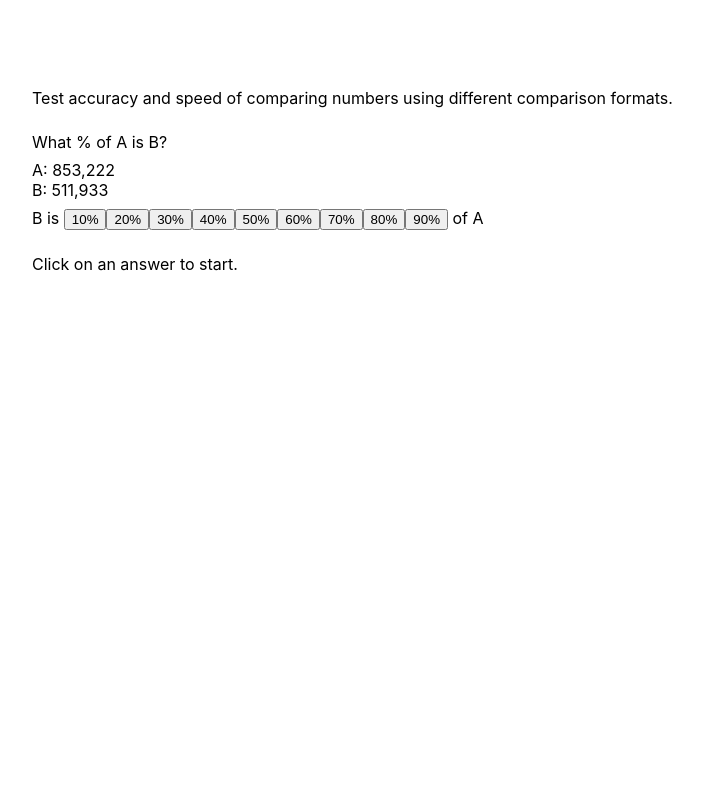
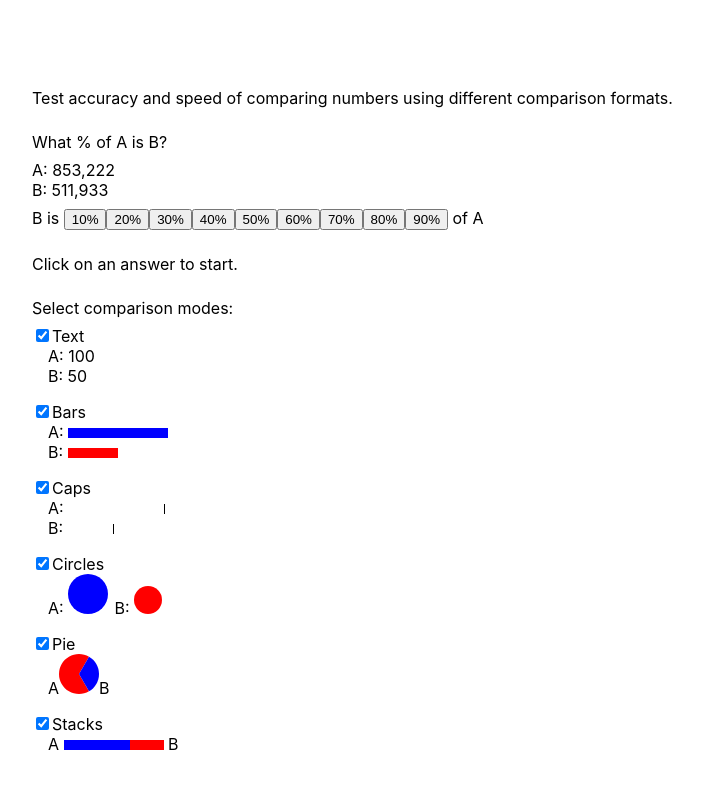
Before and after one commit to smoogly/relative-values-perception, a React (Create React App) app: page / in a window 1280 px wide. Shown: the top 788 px of the page, without its empty margins (0-703 px from the left). Built offline with nearby package versions, Linux system fonts and the light colour scheme.

Commit message:
Choice of comparators

```diff
--- a/src/App.module.scss
+++ b/src/App.module.scss
@@ -1,3 +1,15 @@
 .app {
   padding: 4em 2em;
 }
+
+.comparator {
+  margin-bottom: 1em;
+
+  &__label {
+    display: inline-block;
+  }
+
+  &__thumbnail {
+    margin-left: 1em;
+  }
+}
--- a/src/App.tsx
+++ b/src/App.tsx
@@ -2,29 +2,79 @@ import styles from './App.module.scss';
 
 import React, { PureComponent } from 'react';
 import Test from "./Test";
+import { Comparator } from "./comparators/type";
+import { TextComparator } from "./comparators/text";
+import { BarComparator } from "./comparators/bars";
+import { CapComparator } from "./comparators/caps";
+import { CirclesComparator } from "./comparators/circles";
+import { PieComparator } from "./comparators/pie";
+import { StackComparator } from "./comparators/stacks";
+
+const comparators: ReadonlyArray<Comparator> = [
+    TextComparator,
+    BarComparator,
+    CapComparator,
+    CirclesComparator,
+    PieComparator,
+    StackComparator,
+];
 
 interface AppState {
     demo: boolean;
+    chosenComparators: typeof comparators;
 }
 
 class App extends PureComponent<{}, AppState> {
     constructor(props: {}) {
         super(props);
-        this.state = { demo: true };
+        this.state = { demo: true, chosenComparators: comparators };
     }
 
     public render() {
         return <div className={ styles.app }>
             <p>Test accuracy and speed of comparing numbers using different comparison formats.</p>
-            <Test demo={ this.state.demo } onChoice={ this._onChoice }/>
+
+            { this.state.chosenComparators.length > 0
+                ? <Test demo={ this.state.demo } onChoice={ this._onChoice } comparators={ this.state.chosenComparators }/>
+                : <p>Please choose at least one comparison mode below</p> }
 
             { this._intro() }
         </div>;
     }
 
+    private _toggleComparator = (c: Comparator) => {
+        const idx = this.state.chosenComparators.indexOf(c);
+        if (idx === -1) {
+            this.setState({ chosenComparators: [...this.state.chosenComparators, c] });
+        } else {
+            const newComparators = [...this.state.chosenComparators];
+            newComparators.splice(idx, 1);
+            this.setState({ chosenComparators: newComparators });
+        }
+    };
+    private _comparatorToggles = comparators.reduce((agg, c) => {
+        agg[c.label] = () => this._toggleComparator(c);
+        return agg;
+    }, {} as { [key: string]: () => void });
     private _intro() {
         if (!this.state.demo) { return null; }
-        return <p>Click on an answer to start.</p>;
+        return <div>
+            { this.state.chosenComparators.length > 0
+                ? <p>Click on an answer to start.</p>
+                : null }
+
+            <div>
+                <p>Select comparison modes:</p>
+                { comparators.map(C => <div key={ C.label } className={ styles.comparator }>
+                    <input type="checkbox" checked={ this.state.chosenComparators.indexOf(C) !== -1 }
+                           onChange={ this._comparatorToggles[C.label] }/>
+                    <div className={ styles.comparator__label }>{ C.label }</div>
+                    <div className={ styles.comparator__thumbnail }>
+                        <C a={ 100 } b={ 50 }/>
+                    </div>
+                </div>) }
+            </div>
+        </div>;
     }
 
     private _onChoice = () => {
--- a/src/Test.tsx
+++ b/src/Test.tsx
@@ -1,13 +1,7 @@
 import styles from "./Test.module.scss";
 
-import React, { Component } from 'react';
+import React, { PureComponent } from 'react';
 import { Comparator } from "./comparators/type";
-import { TextComparator } from "./comparators/text";
-import { BarComparator } from "./comparators/bars";
-import { CapComparator } from "./comparators/caps";
-import { CirclesComparator } from "./comparators/circles";
-import { PieComparator } from "./comparators/pie";
-import { StackComparator } from "./comparators/stacks";
 
 function getRandomInt(min: number, max: number) {
     min = Math.ceil(min);
@@ -23,16 +17,8 @@ const generateNumbers = () => {
     return [a, b];
 };
 
-const comparators: ReadonlyArray<Comparator> = [
-    TextComparator,
-    BarComparator,
-    CapComparator,
-    CirclesComparator,
-    PieComparator,
-    StackComparator,
-];
-
 interface TestProps {
+    comparators: ReadonlyArray<Comparator>;
     demo?: boolean;
     onChoice?: () => void;
 }
@@ -44,7 +30,12 @@ interface TestState {
     stats: { [comparator: string]: ReadonlyArray<{ accuracy: number, duration: number }> };
 }
 
-class Test extends Component<TestProps, TestState> {
+const comparatorStats = (comparators: TestProps["comparators"]) => comparators.reduce((agg, c) => {
+    agg[c.label] = [];
+    return agg;
+}, {} as TestState["stats"]);
+
+class Test extends PureComponent<TestProps, TestState> {
     constructor(props: TestProps) {
         super(props);
 
@@ -52,16 +43,19 @@ class Test extends Component<TestProps, TestState> {
         this.state = {
             a, b,
             ts: Date.now(),
-            stats: comparators.reduce((agg, c) => {
-                agg[c.label] = [];
-                return agg;
-            }, {} as TestState["stats"])
+            stats: comparatorStats(props.comparators)
         };
+    }
+
+    public componentWillReceiveProps(nextProps: Readonly<TestProps>): void {
+        if (this.props.comparators !== nextProps.comparators) {
+            this.setState({ stats: comparatorStats(nextProps.comparators) });
+        }
     }
 
     private _selectComparator(): Comparator {
         const nAnswers = Object.keys(this.state.stats).reduce((tot, k) => tot + this.state.stats[k].length, 0);
-        return comparators[nAnswers % comparators.length];
+        return this.props.comparators[nAnswers % this.props.comparators.length];
     }
 
     private _handleAnswer = (answer: number) => {
@@ -118,7 +112,7 @@ class Test extends Component<TestProps, TestState> {
 
         return <div>
             <p>
-                Average over last { slice * comparators.length } attempts.<br/>
+                Average over last { slice * this.props.comparators.length } attempts.<br/>
                 Smaller values are better. Duration is in milliseconds.<br/>
             </p>
             <table className={styles.table}>
```
